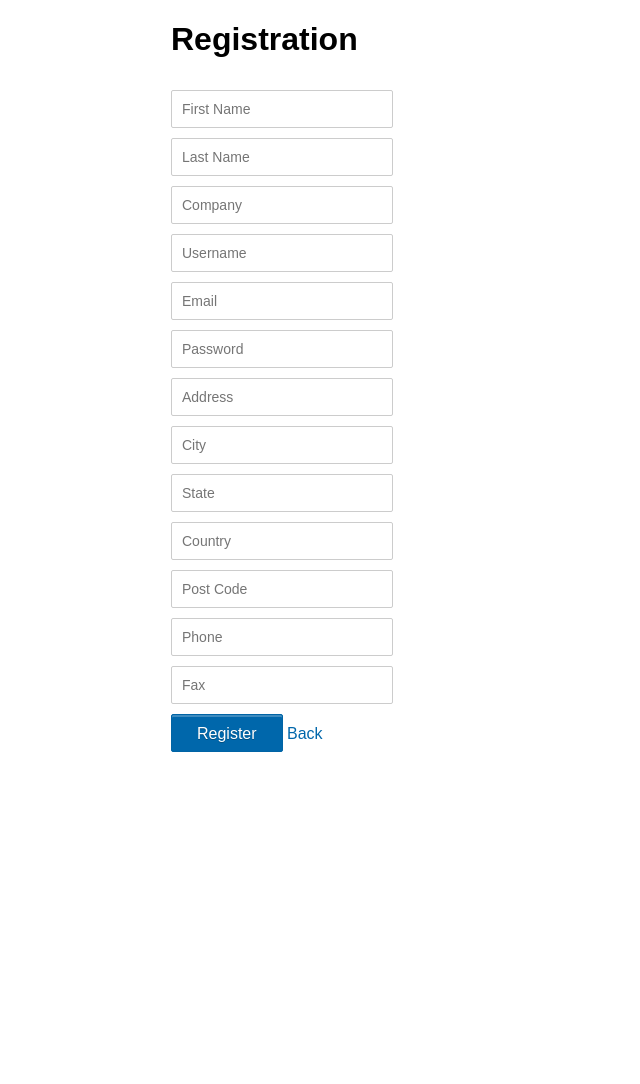
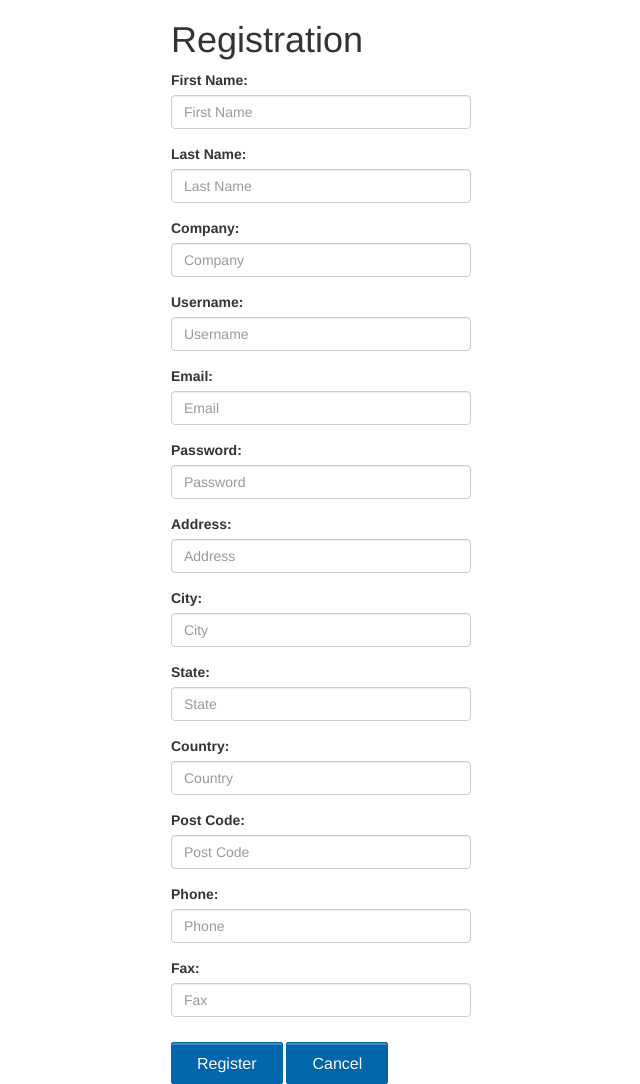
Before and after one commit to saltcola/NorthwindProject, a PHP site: page /registration.php in a window 1280 px wide. Shown: the whole page, without its empty margins (319-959 px from the left). Before the commit the page ends 752 px from the top, so only its background shows below. Run offline with PHP 8.4, Linux system fonts and the light colour scheme; data that the repository does not hold is empty; some libraries are stand-ins or nearby versions.

Commit message:
css modify

```diff
--- a/css/style.css
+++ b/css/style.css
@@ -27,7 +27,51 @@ a:hover {
     margin: 0 auto;
 }
 
-input[type='text'],
+.login-style {
+    width: 200px;
+    border-radius: 2px;
+    border: 1px solid #CCC;
+    padding: 10px;
+    color: #333;
+    font-size: 14px;
+    margin-top: 10px;
+}
+
+.login-button {
+    padding: 10px 25px 8px;
+    color: #fff;
+    background-color: #0067ab;
+    text-shadow: rgba(0, 0, 0, 0.24) 0 1px 0;
+    font-size: 16px;
+    box-shadow: rgba(255, 255, 255, 0.24) 0 2px 0 0 inset, #fff 0 1px 0 0;
+    border: 1px solid #0164a5;
+    border-radius: 2px;
+    margin-top: 10px;
+    cursor: pointer;
+}
+
+.login-button:hover {
+    background-color: #024978;
+}
+
+input[type='submit'] {
+
+    color: #fff;
+    background-color: #0067ab;
+    text-shadow: rgba(0, 0, 0, 0.24) 0 1px 0;
+
+    box-shadow: rgba(255, 255, 255, 0.24) 0 2px 0 0 inset, #fff 0 1px 0 0;
+    border: 1px solid #0164a5;
+    border-radius: 2px;
+
+    cursor: pointer;
+}
+
+input[type='submit']:hover {
+    background-color: #024978;
+}
+
+/*input[type='text'],
 input[type='email'],
 input[type='password'],
 input[type='date']{
@@ -56,7 +100,7 @@ input[type='submit'] {
 
 input[type='submit']:hover {
     background-color: #024978;
-}
+}*/
 
 /*Employee*/
 
--- a/registration.php
+++ b/registration.php
@@ -4,6 +4,9 @@
         <meta charset="utf-8">
         <title>Registration</title>
         <link rel="stylesheet" href="css/style.css" />
+        <link href="https://maxcdn.bootstrapcdn.com/bootstrap/3.3.7/css/bootstrap.min.css" rel="stylesheet" integrity="sha384-BVYiiSIFeK1dGmJRAkycuHAHRg32OmUcww7on3RYdg4Va+PmSTsz/K68vbdEjh4u" crossorigin="anonymous">
+        <script src="https://ajax.googleapis.com/ajax/libs/jquery/3.1.1/jquery.min.js"></script>
+        <script src="https://maxcdn.bootstrapcdn.com/bootstrap/3.3.7/js/bootstrap.min.js" integrity="sha384-Tc5IQib027qvyjSMfHjOMaLkfuWVxZxUPnCJA7l2mCWNIpG9mGCD8wGNIcPD7Txa" crossorigin="anonymous"></script>
     </head>
     <body>
     <?php
@@ -56,24 +59,71 @@
         <div class="form">
             <h1>Registration</h1>
             <form name="registration" action="" method="post">
-                <input type="text" name="fName" placeholder="First Name" required />
-                <input type="text" name="lName" placeholder="Last Name" required />
-                <input type="text" name="companyName" placeholder="Company" />
-                <input type="text" name="username" placeholder="Username" required />
-                <input type="email" name="email" placeholder="Email" required />
-                <input type="password" name="password" placeholder="Password" required />
-                <input type="text" name="address" placeholder="Address" required />
-                <input type="text" name="city" placeholder="City" required />
-                <input type="text" name="state" placeholder="State" required />
-                <input type="text" name="country" placeholder="Country" required />
-                <input type="text" name="postalCode" placeholder="Post Code" required />
-                <input type="text" name="phone" placeholder="Phone" required />
-                <input type="text" name="fax" placeholder="Fax" required />
-                <input type="submit" name="submit" value="Register" />
-                <a class = ".backButton" href='index.html'>Back</a>
+                <div class="form-group">
+                        <label>First Name: </label>
+                        <input  type="text" class="form-control" name="fName" placeholder="First Name" required />
+                </div>
+                <div class="form-group">
+                        <label>Last Name: </label>
+                        <input type="text" class="form-control" name="lName" placeholder="Last Name" required />
+                </div>
+                <div class="form-group">
+                        <label>Company: </label>
+                        <input type="text" class="form-control" name="companyName" placeholder="Company" />
+                </div>
+                <div class="form-group">
+                        <label>Username: </label>
+                        <input type="text" class="form-control" name="username" placeholder="Username" required />
+                </div>
+                <div class="form-group">
+                        <label>Email: </label>
+                        <input type="email" class="form-control" name="email" placeholder="Email" required />
+                </div>
+                <div class="form-group">
+                        <label>Password: </label>
+                        <input type="password" class="form-control" name="password" placeholder="Password" required />
+                </div>
+                <div class="form-group">
+                        <label>Address: </label>
+                        <input type="text" class="form-control" name="address" placeholder="Address" required />
+                </div>
+                <div class="form-group">
+                        <label>City: </label>
+                        <input type="text" class="form-control" name="city" placeholder="City" required />
+                </div>
+                <div class="form-group">
+                        <label>State: </label>
+                        <input type="text" class="form-control" name="state" placeholder="State" required />
+                </div>
+                <div class="form-group">
+                        <label>Country: </label>
+                        <input type="text" class="form-control" name="country" placeholder="Country" required />
+                </div>
+                <div class="form-group">
+                        <label>Post Code: </label>
+                        <input type="text" class="form-control" name="postalCode" placeholder="Post Code" required />
+                </div>
+                <div class="form-group">
+                        <label>Phone: </label>
+                        <input type="text" class="form-control" name="phone" placeholder="Phone" required />
+                </div>
+                <div class="form-group">
+                        <label>Fax: </label>
+                        <input type="text" class="form-control" name="fax" placeholder="Fax" required />
+                </div>
+                <input type="submit" class = "login-button" name="submit" value="Register" />
+                <input class = "login-button" name="Back" type="submit" value="Cancel" />
             </form>
         </div>
     <?php } ?>
+    <?php
+        if(!empty($_POST['Back'])){
+            echo '<script type="text/javascript">
+                    window.location = "index.html"
+                     </script>';
+        exit;
+        }
+    ?>
 
 
     </body>
```
Also changed, not shown: customer-editProfile.php (+17 -5 lines), customer-searchScreen.php (+12 -2 lines), login.php (+13 -5 lines).
